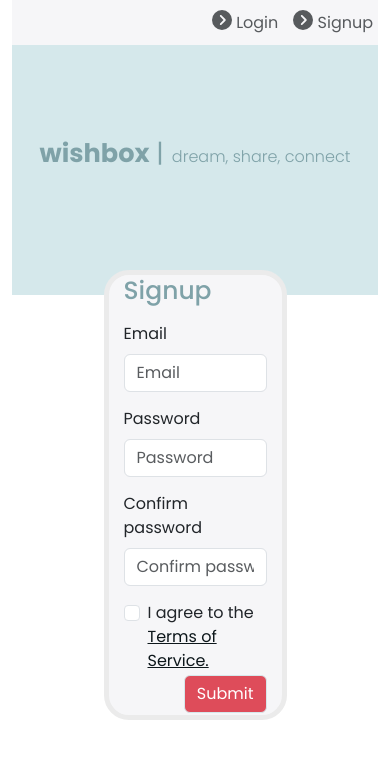
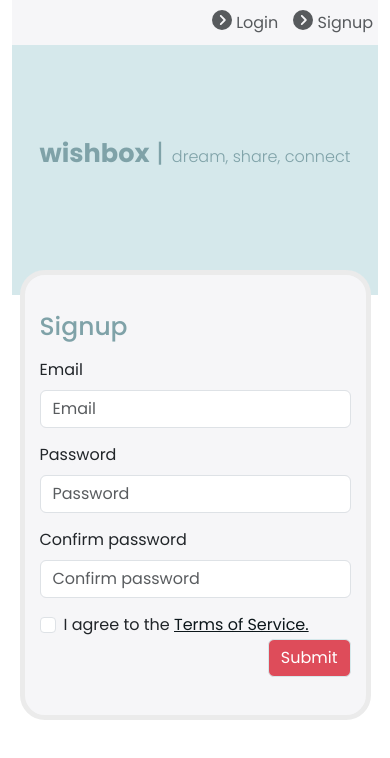
Before and after one commit to nestorjunior/list.me, a React (Vite) app: page /signup in a window 390 px wide. Shown: the top 758 px of the page. Built offline with nearby package versions, Linux system fonts and the light colour scheme.

Commit message:
fix: pages login, signup adjust box mobile

```diff
--- a/src/components/LoginForm/styles.ts
+++ b/src/components/LoginForm/styles.ts
@@ -6,7 +6,8 @@ export const LoginFormContainer = styled.div`
 	height: 100vh;
 `
 export const LoginFormStyled = styled.form`
-	width: 50%;
+	width: 60vw;
+	max-width: 600px;
 	height: 350px;
 	margin-top: -50px;
 	background-color: var(--white-100);
@@ -17,6 +18,10 @@ export const LoginFormStyled = styled.form`
 	border: 5px solid var(--gray-100);
 	padding-left: 15px;
 	padding-right: 15px;
+
+	@media (min-width: 320px) and (max-width: 480px) {
+    width: 90vw;
+  }
 `
 export const LoginFormTitle = styled.h2`
 	margin-bottom: 15px;
--- a/src/components/SignupForm/styles.ts
+++ b/src/components/SignupForm/styles.ts
@@ -6,7 +6,8 @@ export const SignupFormContainer = styled.div`
 	height: 100vh;
 `
 export const SignupFormStyled = styled.form`
-	width: 50%;
+	width: 60vw;
+	max-width: 600px;
 	height: 450px;
 	margin-top: -50px;
 	background-color: var(--white-100);
@@ -17,6 +18,10 @@ export const SignupFormStyled = styled.form`
 	border: 5px solid var(--gray-100);
 	padding-left: 15px;
 	padding-right: 15px;
+
+	@media (min-width: 320px) and (max-width: 480px) {
+    width: 90vw;
+  }
 `
 
 export const SignupFormTitle = styled.h2`
```
